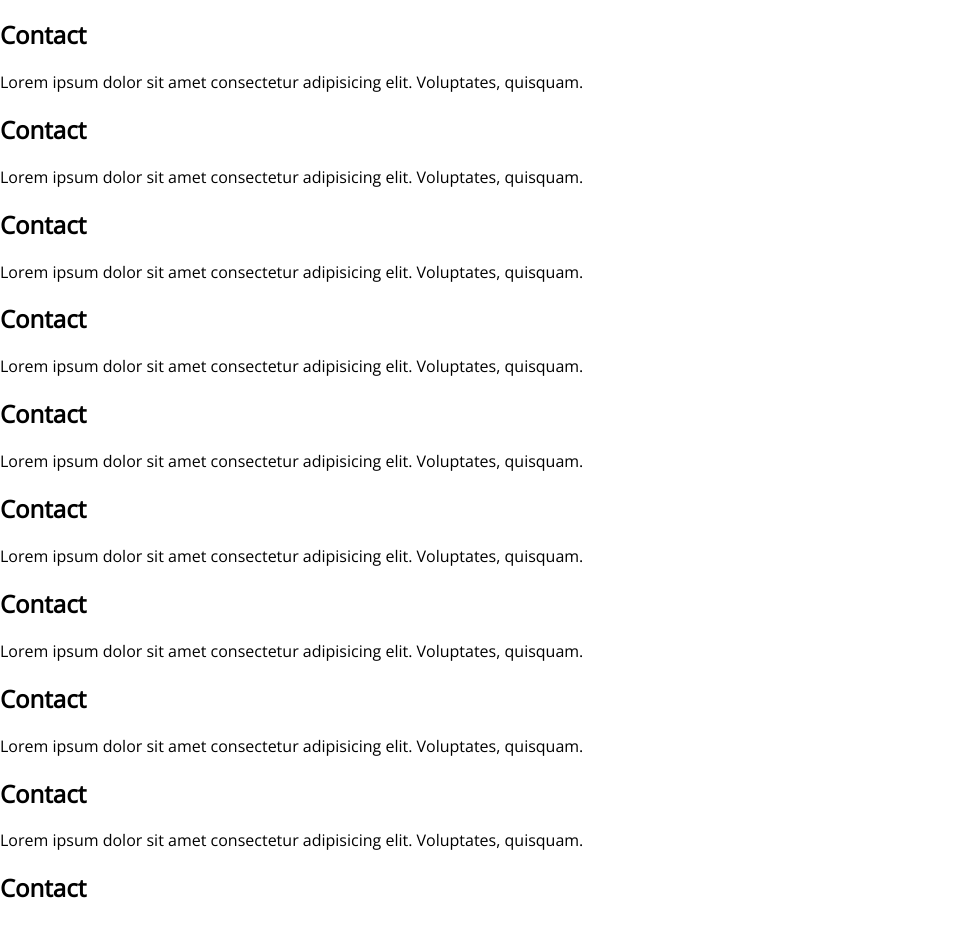
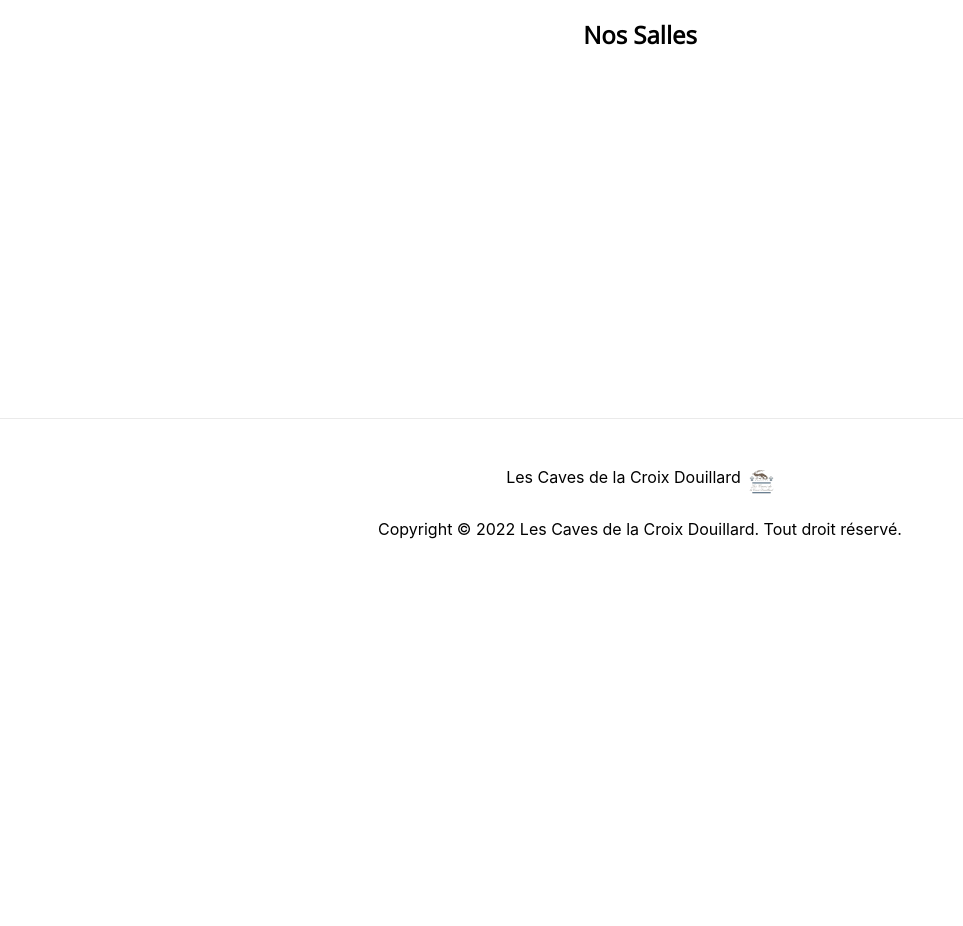
Before and after one commit to dbls37100/lacroixdouillard, a Next.js app: page / in a window 1280 px wide. Shown: the part 1744-2670 px from the top of the page, without its empty margins (0-963 px from the left). After the commit the page ends 2299 px from the top, so only its background shows below. Built offline with nearby package versions, Linux system fonts and the light colour scheme; a web font is replaced by a local one.

Commit message:
add nos salles, navbar menu and make responsive

```diff
--- a/components/Description.js
+++ b/components/Description.js
@@ -4,7 +4,7 @@ import Image from "next/image";
 
 const Description = () => {
   return (
-    <div className={styles.Description}>
+    <div className={styles.Description} id="Description">
       {/* <p>
         La Cave de la Croix Douillard vous accueille dans sa salle de réception
         au décor atypique et soigné pour organiser tous vos évènements. Dans cet
--- a/components/Navbar.js
+++ b/components/Navbar.js
@@ -10,6 +10,7 @@ import { useRouter } from "next/router";
 const Navbar = ({ colorAfter, setColorAfter }) => {
   const [height, setHeight] = useState(65);
   const [width, setWidth] = useState(65);
+  const [isOpen, setIsOpen] = useState(false);
   const router = useRouter();
 
   // useEffect(() => {
@@ -115,25 +116,25 @@ const Navbar = ({ colorAfter, setColorAfter }) => {
           <div id="wrapper" className={styles.Navbar_div_menu}>
             <ul className={styles.Navbar_ul_menu} id="Navbar_ul">
               <li className={styles.Navbar_li_menu}>
-                <div
+                <NavLink
                   className={colorAfter ? styles.different : styles.different2}
                   id="different"
-                  onClick={() => distance("navbar", "first-section")}
+                  href="/"
                 >
                   Acceuil
-                </div>
+                </NavLink>
                 {/* <NavLink  href="/">
               Acceuil
             </NavLink> */}
               </li>
               <li className={styles.Navbar_li_menu}>
-                <NavLink
+                <div
                   className={colorAfter ? styles.different : styles.different2}
                   id="different"
-                  href="/#first-section"
+                  onClick={() => distance("navbar", "OurRoom")}
                 >
-                  Nos services
-                </NavLink>
+                  Nos salles
+                </div>
               </li>
               <li className={styles.Navbar_li_menu}>
                 <div
@@ -155,8 +156,87 @@ const Navbar = ({ colorAfter, setColorAfter }) => {
               </li>
             </ul>
           </div>
+          <div
+            className={styles.Navbar_div_menu_mobile}
+            onClick={() => setIsOpen(!isOpen)}
+          >
+            <Image
+              src={!colorAfter ? "/burgerMenu.png" : "/darkBurgerMenu.png"}
+              id="logo"
+              alt="logo"
+              width={45}
+              height={50}
+              className={styles.Navbar_logo_mobile_menu}
+            />
+          </div>
         </div>
       </div>
+      {isOpen && (
+        <div className={styles.Navbar_div_menu_mobile_content}>
+          <ul className={styles.Navbar_ul_menu_mobile}>
+            <li
+              className={styles.Navbar_li_menu_mobile}
+              onClick={() => setIsOpen(false)}
+            >
+              <NavLink
+                // className={colorAfter ? styles.different : styles.different2}
+                id="different"
+                href="/"
+              >
+                Acceuil
+              </NavLink>
+            </li>
+            <li
+              className={styles.Navbar_li_menu_mobile}
+              onClick={() => setIsOpen(false)}
+            >
+              <div
+                // className={colorAfter ? styles.different : styles.different2}
+                id="different"
+                onClick={() => distance("navbar", "Description")}
+              >
+                Qui sommes nous
+              </div>
+            </li>
+            <li
+              className={styles.Navbar_li_menu_mobile}
+              onClick={() => setIsOpen(false)}
+            >
+              <div
+                // className={colorAfter ? styles.different : styles.different2}
+                id="different"
+                onClick={() => distance("navbar", "Photos")}
+              >
+                Nos photos
+              </div>
+            </li>
+            <li
+              className={styles.Navbar_li_menu_mobile}
+              onClick={() => setIsOpen(false)}
+            >
+              <div
+                className={colorAfter ? styles.different : styles.different2}
+                id="different"
+                onClick={() => distance("navbar", "OurRoom")}
+              >
+                Nos salles
+              </div>
+            </li>
+            <li
+              className={styles.Navbar_li_menu_mobile}
+              onClick={() => setIsOpen(false)}
+            >
+              <NavLink
+                // className={colorAfter ? styles.different : styles.different2}
+                id="different"
+                href="/contact"
+              >
+                Nous contacter
+              </NavLink>
+            </li>
+          </ul>
+        </div>
+      )}
     </nav>
   );
 };
--- a/components/OurRoom.js
+++ b/components/OurRoom.js
@@ -1,7 +1,9 @@
+import styles from "../styles/components/OurRoom.module.css";
+
 const OurRoom = () => {
   return (
-    <div>
-      <h5>Nos Salles</h5>
+    <div className={styles.OurRoom} id="OurRoom">
+      <h2>Nos Salles</h2>
     </div>
   );
 };
--- a/pages/index.js
+++ b/pages/index.js
@@ -6,6 +6,7 @@ import Navbar from "../components/Navbar";
 import Banner from "../components/Banner";
 import Description from "../components/Description";
 import Photos from "../components/Photos";
+import OurRoom from "../components/OurRoom";
 import { useRouter } from "next/router";
 
 export default function Home() {
@@ -57,114 +58,7 @@ export default function Home() {
         <Banner />
         <Description />
         <Photos />
-        <div className={styles.Contact_div_description}>
-          <h2 className={styles.Contact_h2_title}>Contact</h2>
-          <p className={styles.Contact_p_text}>
-            Lorem ipsum dolor sit amet consectetur adipisicing elit. Voluptates,
-            quisquam.
-          </p>
-        </div>{" "}
-        <div className={styles.Contact_div_description}>
-          <h2 className={styles.Contact_h2_title}>Contact</h2>
-          <p className={styles.Contact_p_text}>
-            Lorem ipsum dolor sit amet consectetur adipisicing elit. Voluptates,
-            quisquam.
-          </p>
-        </div>{" "}
-        <div className={styles.Contact_div_description}>
-          <h2 className={styles.Contact_h2_title}>Contact</h2>
-          <p className={styles.Contact_p_text}>
-            Lorem ipsum dolor sit amet consectetur adipisicing elit. Voluptates,
-            quisquam.
-          </p>
-        </div>{" "}
-        <div className={styles.Contact_div_description}>
-          <h2 className={styles.Contact_h2_title}>Contact</h2>
-          <p className={styles.Contact_p_text}>
-            Lorem ipsum dolor sit amet consectetur adipisicing elit. Voluptates,
-            quisquam.
-          </p>
-        </div>{" "}
-        <div className={styles.Contact_div_description}>
-          <h2 className={styles.Contact_h2_title}>Contact</h2>
-          <p className={styles.Contact_p_text}>
-            Lorem ipsum dolor sit amet consectetur adipisicing elit. Voluptates,
-            quisquam.
-          </p>
-        </div>{" "}
-        <div className={styles.Contact_div_description}>
-          <h2 className={styles.Contact_h2_title}>Contact</h2>
-          <p className={styles.Contact_p_text}>
-            Lorem ipsum dolor sit amet consectetur adipisicing elit. Voluptates,
-            quisquam.
-          </p>
-        </div>{" "}
-        <div className={styles.Contact_div_description}>
-          <h2 className={styles.Contact_h2_title}>Contact</h2>
-          <p className={styles.Contact_p_text}>
-            Lorem ipsum dolor sit amet consectetur adipisicing elit. Voluptates,
-            quisquam.
-          </p>
-        </div>{" "}
-        <div className={styles.Contact_div_description}>
-          <h2 className={styles.Contact_h2_title}>Contact</h2>
-          <p className={styles.Contact_p_text}>
-            Lorem ipsum dolor sit amet consectetur adipisicing elit. Voluptates,
-            quisquam.
-          </p>
-        </div>{" "}
-        <div className={styles.Contact_div_description}>
-          <h2 className={styles.Contact_h2_title}>Contact</h2>
-          <p className={styles.Contact_p_text}>
-            Lorem ipsum dolor sit amet consectetur adipisicing elit. Voluptates,
-            quisquam.
-          </p>
-        </div>{" "}
-        <div className={styles.Contact_div_description}>
-          <h2 className={styles.Contact_h2_title}>Contact</h2>
-          <p className={styles.Contact_p_text}>
-            Lorem ipsum dolor sit amet consectetur adipisicing elit. Voluptates,
-            quisquam.
-          </p>
-        </div>{" "}
-        <div className={styles.Contact_div_description}>
-          <h2 className={styles.Contact_h2_title}>Contact</h2>
-          <p className={styles.Contact_p_text}>
-            Lorem ipsum dolor sit amet consectetur adipisicing elit. Voluptates,
-            quisquam.
-          </p>
-        </div>{" "}
-        <div className={styles.Contact_div_description}>
-          <h2 className={styles.Contact_h2_title}>Contact</h2>
-          <p className={styles.Contact_p_text}>
-            Lorem ipsum dolor sit amet consectetur adipisicing elit. Voluptates,
-            quisquam.
-          </p>
-        </div>{" "}
-        <div className={styles.Contact_div_description}>
-          <h2 className={styles.Contact_h2_title}>Contact</h2>
-          <p className={styles.Contact_p_text}>
-            Lorem ipsum dolor sit amet consectetur adipisicing elit. Voluptates,
-            quisquam.
-          </p>
-        </div>{" "}
-        <div className={styles.Contact_div_description}>
-          <h2 className={styles.Contact_h2_title}>Contact</h2>
-          <p className={styles.Contact_p_text}>
-            Lorem ipsum dolor sit amet consectetur adipisicing elit. Voluptates,
-            quisquam.
-          </p>
-        </div>{" "}
-        <div id="first-section" className={styles.Contact_div_description}>
-          <h2 className={styles.Contact_h2_title}>Contact</h2>
-          <p className={styles.Contact_p_text}>
-            Lorem ipsum dolor sit amet consectetur adipisicing elit. Voluptates,
-            quisquam.
-          </p>
-        </div>
-        <button onClick={scrollToTop} className={styles.Contact_button}>
-          Back to top
-        </button>
+        <OurRoom />
       </main>
 
       <footer className={styles.footer}>
--- /dev/null
+++ b/styles/components/OurRoom.module.css
@@ -0,0 +1,5 @@
+.OurRoom {
+  width: 100%;
+  height: 50vh;
+  text-align: center;
+}
```
Also changed, not shown: styles/Contact.module.css (+10 -0 lines), styles/Navbar.module.css (+90 -1 lines), public/burgerMenu.png (added), public/darkBurgerMenu.png (added).
